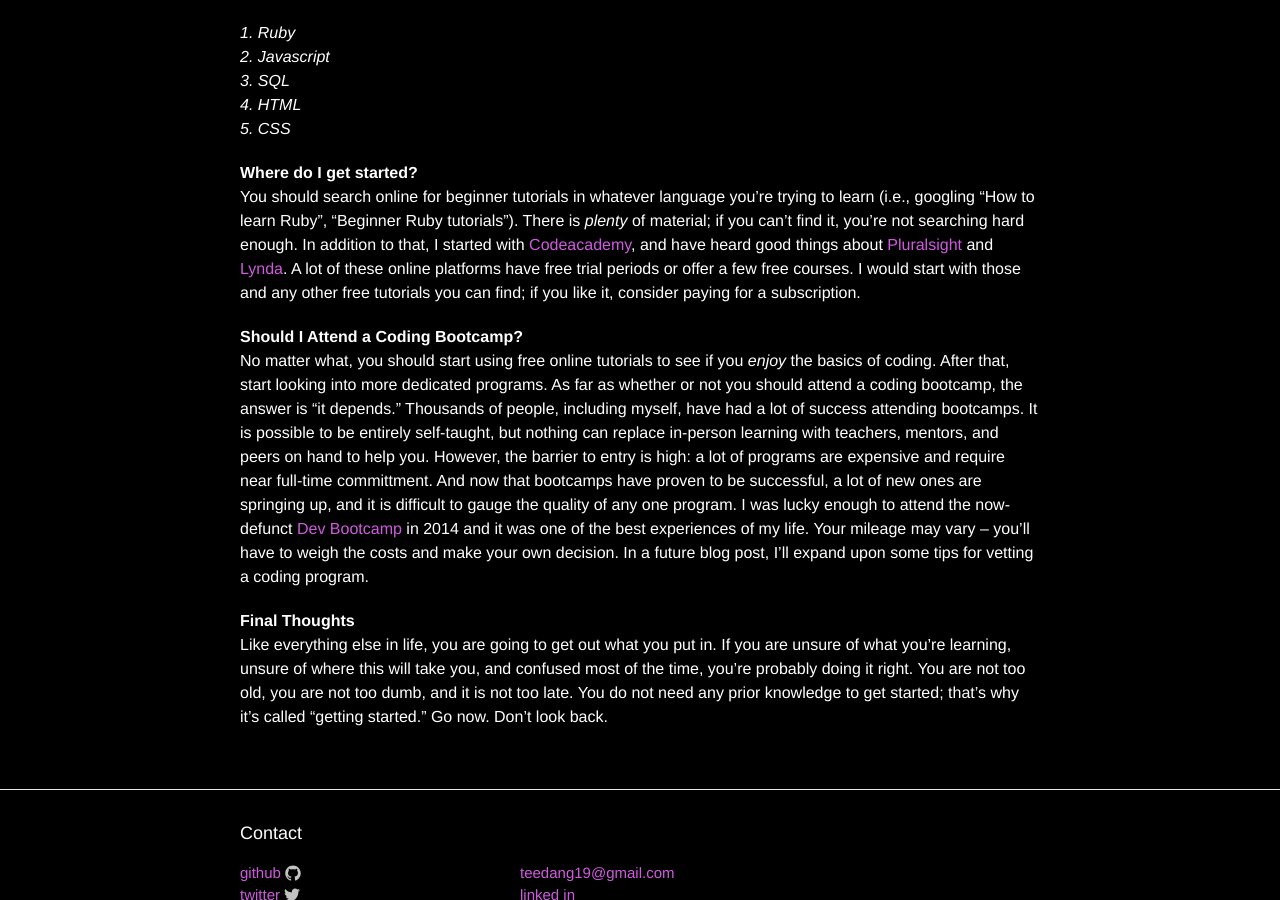
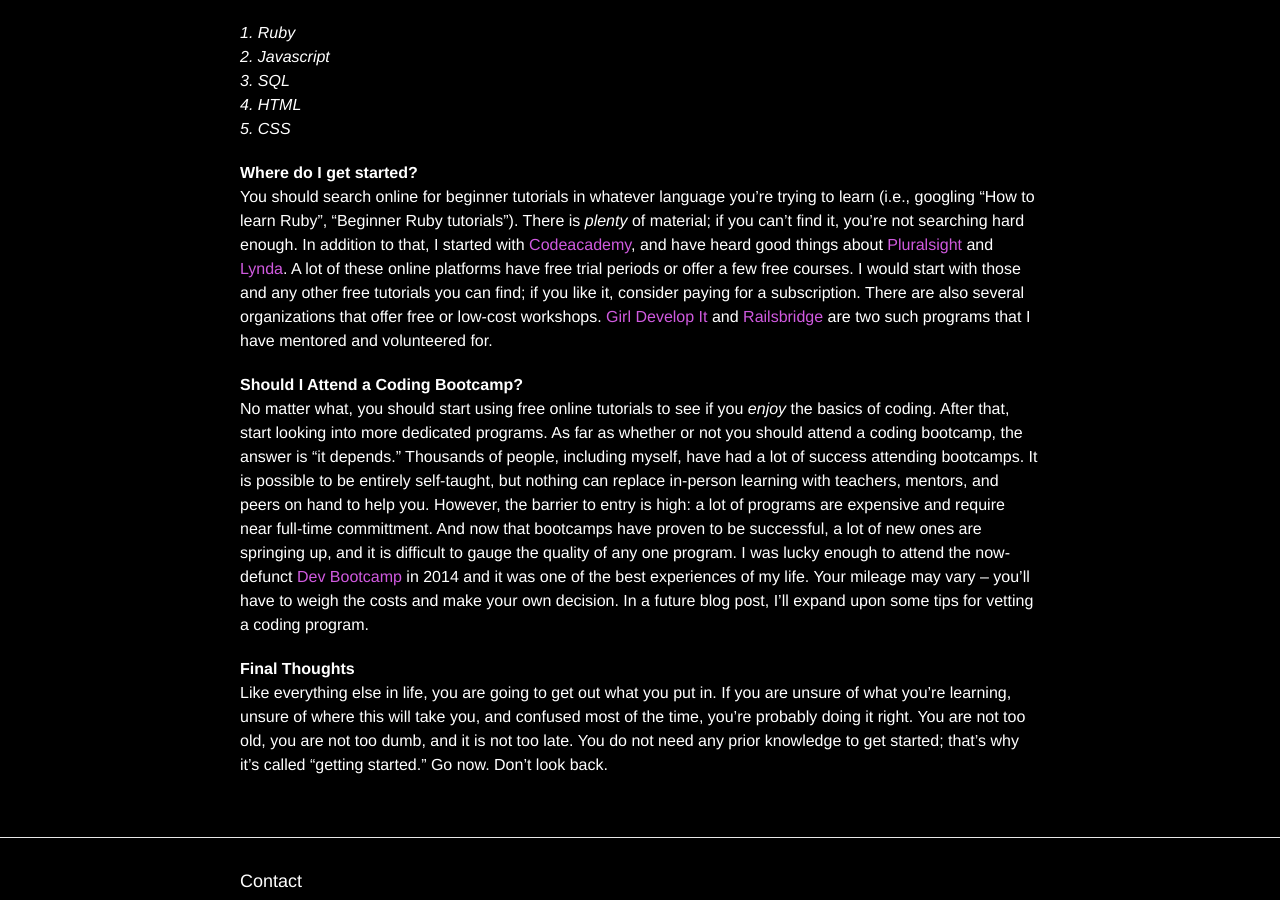
Before and after one commit to teedang19/teedang19.github.io, a Jekyll site: the page built from _posts/2018-10-07-how-to-learn-to-code.markdown, in a window 1280 px wide and 900 px high, scrolled down 1069 px. Built offline with Jekyll 4.4.1, drawn with Linux system fonts in a browser that asks for light colours.

Commit message:
Girl Develop It, Railsbridge into How To Code

```diff
--- a/_posts/2018-10-07-how-to-learn-to-code.markdown
+++ b/_posts/2018-10-07-how-to-learn-to-code.markdown
@@ -34,7 +34,7 @@
 *5. CSS*
 
 **Where do I get started?**
-You should search online for beginner tutorials in whatever language you're trying to learn (i.e., googling "How to learn Ruby", "Beginner Ruby tutorials"). There is _plenty_ of material; if you can't find it, you're not searching hard enough. In addition to that, I started with [Codeacademy](https://www.codecademy.com/), and have heard good things about [Pluralsight](https://www.pluralsight.com/) and [Lynda](https://www.lynda.com/). A lot of these online platforms have free trial periods or offer a few free courses. I would start with those and any other free tutorials you can find; if you like it, consider paying for a subscription.
+You should search online for beginner tutorials in whatever language you're trying to learn (i.e., googling "How to learn Ruby", "Beginner Ruby tutorials"). There is _plenty_ of material; if you can't find it, you're not searching hard enough. In addition to that, I started with [Codeacademy](https://www.codecademy.com/), and have heard good things about [Pluralsight](https://www.pluralsight.com/) and [Lynda](https://www.lynda.com/). A lot of these online platforms have free trial periods or offer a few free courses. I would start with those and any other free tutorials you can find; if you like it, consider paying for a subscription. There are also several organizations that offer free or low-cost workshops. [Girl Develop It](https://www.girldevelopit.com/chapters) and [Railsbridge](http://www.railsbridge.org/) are two such programs that I have mentored and volunteered for.
 
 **Should I Attend a Coding Bootcamp?**
 No matter what, you should start using free online tutorials to see if you _enjoy_ the basics of coding. After that, start looking into more dedicated programs. As far as whether or not you should attend a coding bootcamp, the answer is "it depends." Thousands of people, including myself, have had a lot of success attending bootcamps. It is possible to be entirely self-taught, but nothing can replace in-person learning with teachers, mentors, and peers on hand to help you. However, the barrier to entry is high: a lot of programs are expensive and require near full-time committment. And now that bootcamps have proven to be successful, a lot of new ones are springing up, and it is difficult to gauge the quality of any one program. I was lucky enough to attend the now-defunct [Dev Bootcamp](https://en.wikipedia.org/wiki/Dev_Bootcamp) in 2014 and it was one of the best experiences of my life. Your mileage may vary -- you'll have to weigh the costs and make your own decision. In a future blog post, I'll expand upon some tips for vetting a coding program.
```
